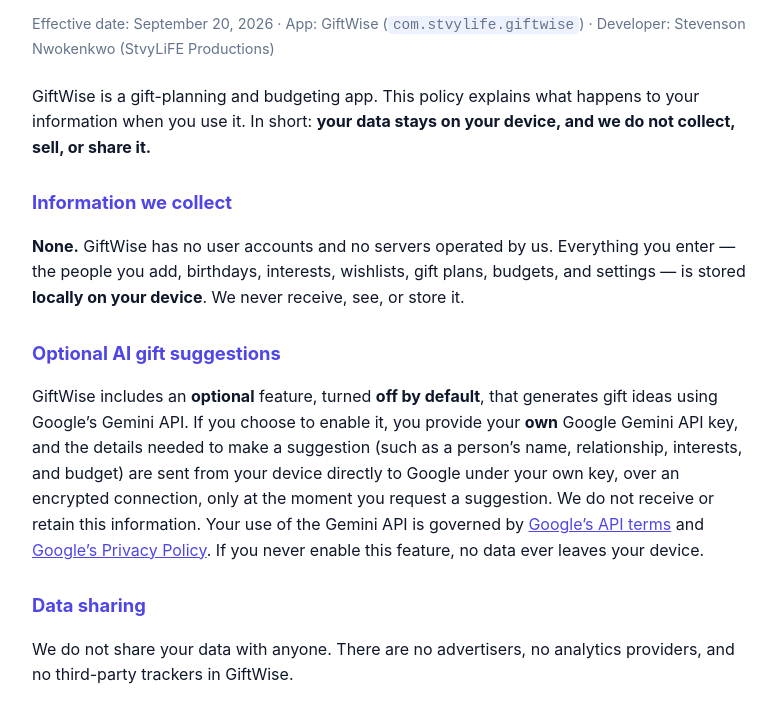
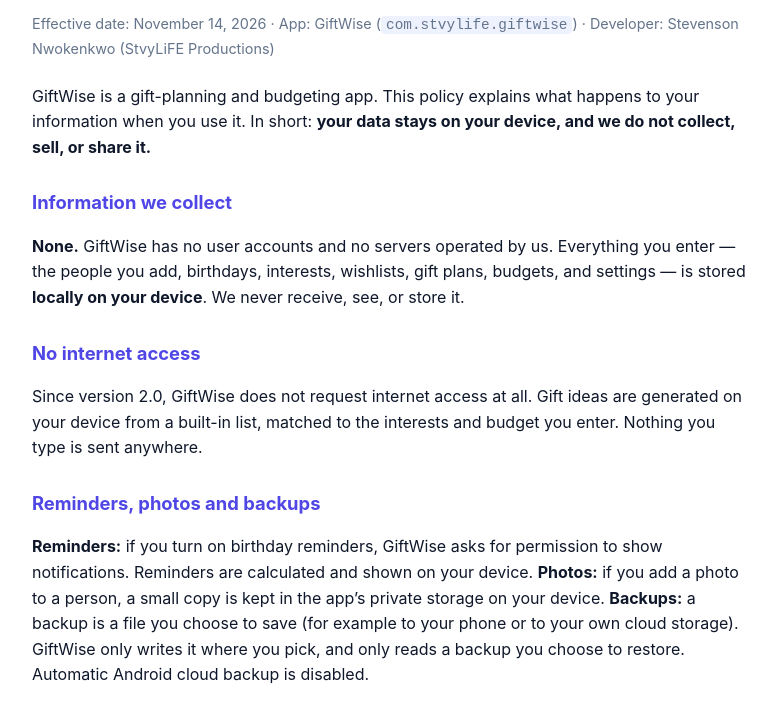
Before and after one commit to stvylife/giftwise-privacy, a plain HTML site: page index.html in a window 1280 px wide. Shown: the part 94-800 px from the top of the page, without its empty margins (248-1024 px from the left). Drawn offline with Linux system fonts and the light colour scheme.

Commit message:
Privacy policy for GiftWise 2.0: no internet access, on-device ideas, reminders/photos/backups, Android cloud backup disabled
Co-Authored-By: Claude Opus 5.5 <noreply@anthropic.com>

```diff
--- a/index.html
+++ b/index.html
@@ -16,7 +16,7 @@
 </head>
 <body>
   <h1>GiftWise — Privacy Policy</h1>
-  <p class="meta">Effective date: September 20, 2026 · App: GiftWise (<code>com.stvylife.giftwise</code>) · Developer: Stevenson Nwokenkwo (StvyLiFE Productions)</p>
+  <p class="meta">Effective date: November 14, 2026 · App: GiftWise (<code>com.stvylife.giftwise</code>) · Developer: Stevenson Nwokenkwo (StvyLiFE Productions)</p>
 
   <p>GiftWise is a gift-planning and budgeting app. This policy explains what happens to your
   information when you use it. In short: <strong>your data stays on your device, and we do not
@@ -27,16 +27,18 @@
   you enter — the people you add, birthdays, interests, wishlists, gift plans, budgets, and
   settings — is stored <strong>locally on your device</strong>. We never receive, see, or store it.</p>
 
-  <h2>Optional AI gift suggestions</h2>
-  <p>GiftWise includes an <strong>optional</strong> feature, turned <strong>off by default</strong>,
-  that generates gift ideas using Google’s Gemini API. If you choose to enable it, you provide your
-  <strong>own</strong> Google Gemini API key, and the details needed to make a suggestion (such as a
-  person’s name, relationship, interests, and budget) are sent from your device directly to Google
-  under your own key, over an encrypted connection, only at the moment you request a suggestion. We
-  do not receive or retain this information. Your use of the Gemini API is governed by
-  <a href="https://ai.google.dev/gemini-api/terms">Google’s API terms</a> and
-  <a href="https://policies.google.com/privacy">Google’s Privacy Policy</a>. If you never enable this
-  feature, no data ever leaves your device.</p>
+  <h2>No internet access</h2>
+  <p>Since version 2.0, GiftWise does not request internet access at all. Gift ideas are generated
+  on your device from a built-in list, matched to the interests and budget you enter. Nothing you
+  type is sent anywhere.</p>
+
+  <h2>Reminders, photos and backups</h2>
+  <p><strong>Reminders:</strong> if you turn on birthday reminders, GiftWise asks for permission to
+  show notifications. Reminders are calculated and shown on your device. <strong>Photos:</strong> if
+  you add a photo to a person, a small copy is kept in the app’s private storage on your device.
+  <strong>Backups:</strong> a backup is a file you choose to save (for example to your phone or to your
+  own cloud storage). GiftWise only writes it where you pick, and only reads a backup you choose to restore.
+  Automatic Android cloud backup is disabled.</p>
 
   <h2>Data sharing</h2>
   <p>We do not share your data with anyone. There are no advertisers, no analytics providers, and no
```
